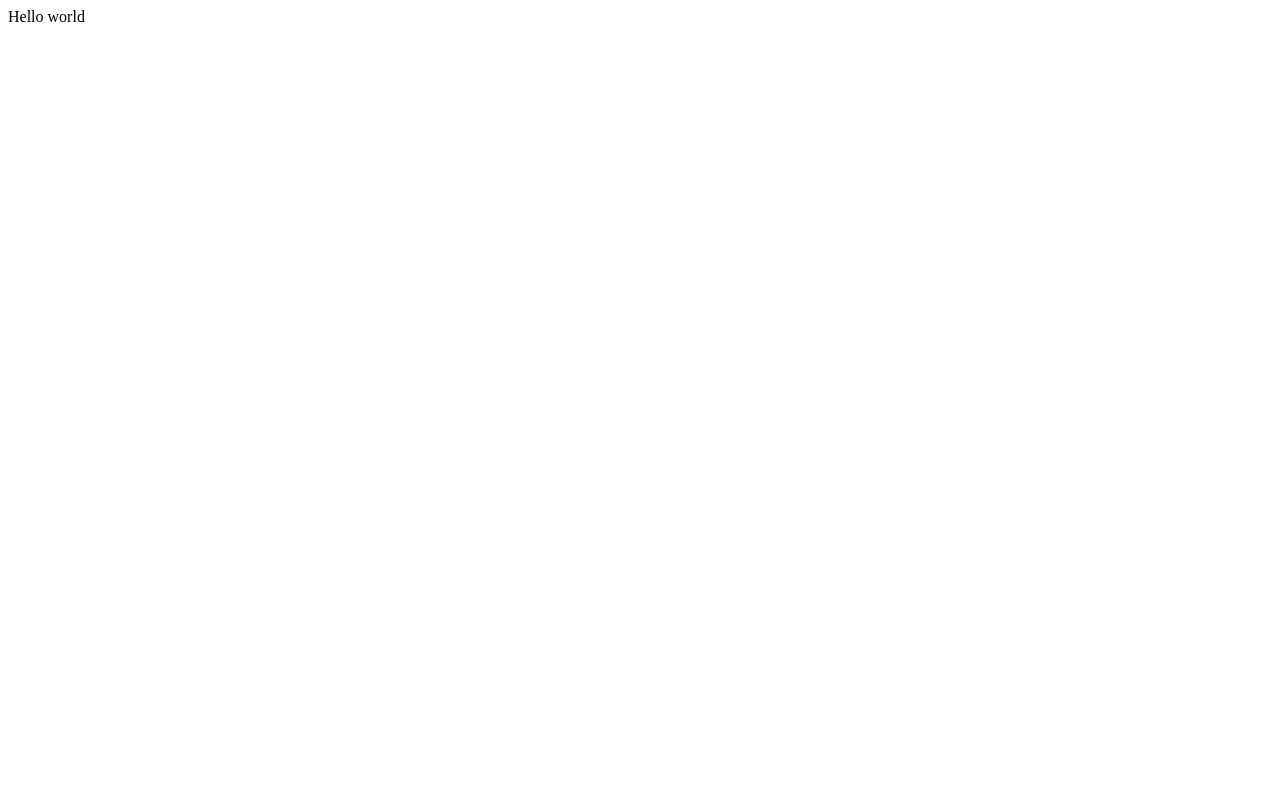
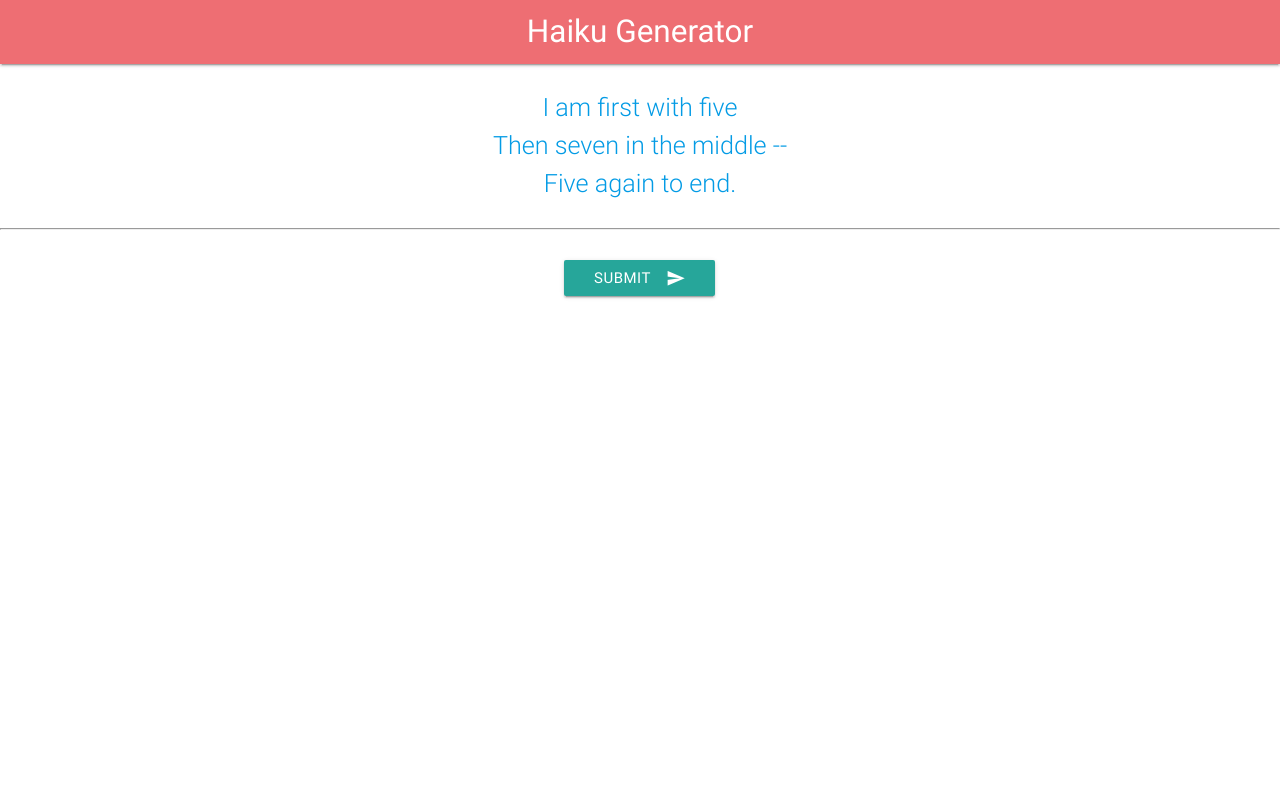
Before and after one commit to psuong/haiku-generator-ibm, a Flask app: page / in a window 1280 px wide. Before the commit the page is almost empty. Run offline with Flask 2, Linux system fonts and the light colour scheme; some libraries are stand-ins or nearby versions.

Commit message:
Adds main templaate to the project.

```diff
--- a/templates/default.html
+++ b/templates/default.html
@@ -17,6 +17,6 @@
     {% block scripts %}
         {# Defer the javascript files to load at the end of the webpage #}
         <script type="text/javascript" src="https://code.jquery.com/jquery-2.1.1.min.js" defer></script>
-        <script type="text/javascript" src="{{ url_for('static', filename="js/materialize.min.css") }}" defer></script>
+        <script type="text/javascript" src="{{ url_for('static', filename="js/materialize.min.js") }}" defer></script>
     {% endblock %}
 </body>
--- /dev/null
+++ b/templates/main.html
@@ -0,0 +1,31 @@
+{% extends "default.html" %}
+
+{% block main %}
+<header>
+    <nav>
+        <div class="nav-wrapper">
+            <a href="#" class="brand-logo center">Haiku Generator</p>
+            </div>
+        </nav>
+<header/>
+
+<main>
+    <div class="row center">
+        <p class="flow-text">
+            {# TODO: Add variables for the lines #}
+            I am first with five
+            <br>
+            Then seven in the middle --
+            <br>
+            Five again to end.
+        </p>
+        <hr>
+        <br>
+        <form class="row" method="post" action="{{ action_url }}">
+            <button class="btn waves-effect waves-light center" type="submit" name="action">Submit
+                <i class="material-icons right">send</i>
+            </button>
+        </form>
+    </div>
+</main>
+{% endblock %}
--- a/welcome.py
+++ b/welcome.py
@@ -13,16 +13,28 @@
 # limitations under the License.
 
 import os
-from flask import Flask, jsonify
+from flask import Flask, jsonify, render_template, request
 
 app = Flask(__name__)
 
 
-@app.route('/')
+@app.route("/")
 def index():
-    return "Hello world"
+    """
+    Renders the default page for the app to render.
+    """
+    context_dict = {
+        "page_title": "Haiku Generator",
+        "action_url": "/"
+    }
+    return render_template("main.html", **context_dict)
+
+# TODO: Fill out the function
+@app.route("/generate-haiku", methods=["GET", "POST"])
+def generate_haiku():
+    pass
 
 
 port = os.getenv('PORT', '5000')
 if __name__ == "__main__":
-	app.run(host='127.0.0.1', port=int(port))
+	app.run(debug=True, host='127.0.0.1', port=int(port))
```
